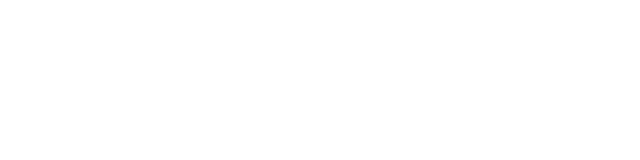
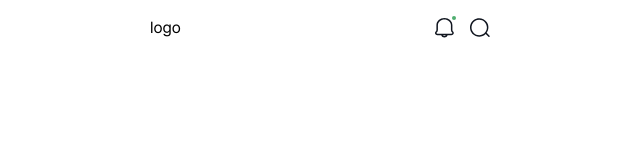
Before and after one commit to Book-Inside/book-inside-FE, a React (Vite) app: page /main in a window 1280 px wide. Shown: the top 160 px of the page, without its empty margins (343-983 px from the left). Built offline with nearby package versions, Linux system fonts and the light colour scheme.

Commit message:
feat: header component 구현 (#13)

```diff
--- /dev/null
+++ b/src/assets/icons/notice_icon.tsx
@@ -0,0 +1,18 @@
+export default function NoticeIcon() {
+    return (
+      <svg
+        xmlns="http://www.w3.org/2000/svg"
+        viewBox="0 0 24 24"
+        fill="none"
+        className="w-6 h-6"
+      >
+        <path
+          fillRule="evenodd"
+          clipRule="evenodd"
+          d="M21.1066 15.48C20.6623 15.1 20.4065 14.5446 20.4066 13.96V9.14C20.4066 5.19 16.8266 2 12.4066 2C7.98657 2 4.40657 5.19 4.40657 9.14V13.96C4.40661 14.5446 4.15084 15.1 3.70657 15.48C2.19657 16.83 3.26657 19.13 5.40657 19.13H9.20657C9.69141 20.4804 10.9718 21.3811 12.4066 21.3811C13.8414 21.3811 15.1217 20.4804 15.6066 19.13H19.4066C21.5466 19.13 22.6166 16.83 21.1066 15.48ZM12.4066 19.88C11.8114 19.8778 11.2505 19.601 10.8866 19.13H13.8866C13.5342 19.5936 12.9888 19.87 12.4066 19.88ZM19.4166 17.63C19.7801 17.6629 20.1263 17.468 20.2866 17.14C20.3644 16.9424 20.2935 16.7173 20.1166 16.6C19.3631 15.9279 18.9275 14.9696 18.9166 13.96V9.14C18.9166 6.03 15.9966 3.5 12.4166 3.5C8.83657 3.5 5.91657 6.03 5.91657 9.14V13.96C5.9056 14.9696 5.47001 15.9279 4.71657 16.6C4.53589 16.7144 4.46065 16.9401 4.53657 17.14C4.69686 17.468 5.04301 17.6629 5.40657 17.63H19.4166Z"
+          fill="#111620"
+        />
+        <circle cx="22" cy="2" r="2" fill="#50AE70" />
+      </svg>
+    );
+}
--- /dev/null
+++ b/src/assets/icons/search_icon.tsx
@@ -0,0 +1,17 @@
+export default function SearchIcon() {
+    return (
+      <svg
+        xmlns="http://www.w3.org/2000/svg"
+        viewBox="0 0 24 24"
+        fill="none"
+        className="w-6 h-6"
+      >
+        <path
+          fillRule="evenodd"
+          clipRule="evenodd"
+          d="M7.66933 19.9382C4.24469 18.512 2.01004 15.1704 2.00013 11.4607C1.97907 7.46246 4.54006 3.90737 8.3391 2.66105C12.1381 1.41473 16.3074 2.7619 18.6588 5.99558C21.0103 9.22927 21.0068 13.6107 18.6501 16.8407L21.5301 19.7207C21.8226 20.0135 21.8226 20.4878 21.5301 20.7807C21.2373 21.0731 20.7629 21.0731 20.4701 20.7807L17.6801 17.9907C15.04 20.5968 11.094 21.3644 7.66933 19.9382ZM14.1691 18.6011C17.0547 17.4036 18.9342 14.5849 18.9301 11.4607L18.8901 11.4607C18.8847 7.22037 15.4603 3.77812 11.2201 3.75066C8.09586 3.74662 5.27717 5.62605 4.0797 8.51172C2.88223 11.3974 3.54208 14.7203 5.75127 16.9295C7.96046 19.1387 11.2834 19.7986 14.1691 18.6011Z"
+          fill="#111620"
+        />
+      </svg>
+    );
+}
--- /dev/null
+++ b/src/components/header.tsx
@@ -0,0 +1,21 @@
+import NoticeIcon from "@assets/icons/notice_icon";
+import SearchIcon from "@assets/icons/search_icon";
+import { Link } from "react-router-dom";
+
+export default function Header() {
+  return (
+    <header className="header">
+      <div className="header_box">
+        <div className="header_logo">logo</div>
+        <div className="header_icon">
+          <Link to="/">
+            <NoticeIcon />
+          </Link>
+          <Link to="/">
+            <SearchIcon />
+          </Link>
+        </div>
+      </div>
+    </header>
+  );
+}
--- a/src/index.css
+++ b/src/index.css
@@ -34,7 +34,7 @@
 
 /* component app_bar */
 .app_bar {
-  @apply fixed bottom-0 flex justify-center w-full max-w-[390px] rounded-t-2xl bg-white shadow-app_bar;
+  @apply fixed bottom-0 flex justify-center w-full max-w-[390px] rounded-t-2xl bg-white shadow-app_bar z-50;
 }
 
 .app_bar_box {
@@ -51,7 +51,7 @@
 
 /* nav */
 .nav {
-  @apply fixed top-0 bg-white w-full max-w-[390px];
+  @apply fixed top-0 bg-white w-full max-w-[390px] z-50;
 }
 
 .nav_box {
@@ -61,3 +61,19 @@
 .nav_title {
   @apply text-gray-900 text-lg font-bold;
 }
+
+/* header */
+.header {
+  @apply fixed top-0 bg-white w-full max-w-[390px] z-50;
+}
+
+.header_box {
+  @apply flex justify-between py-4 px-6 items-center;
+}
+
+.header_logo {
+}
+
+.header_icon {
+  @apply flex space-x-3;
+}
--- a/src/pages/main/index.tsx
+++ b/src/pages/main/index.tsx
@@ -1,8 +1,10 @@
 import AppBar from "@components/app_bar";
+import Header from "@components/header";
 
 export default function MainPage() {
   return (
     <div>
+      <Header />
       <AppBar />
     </div>
   );
```
